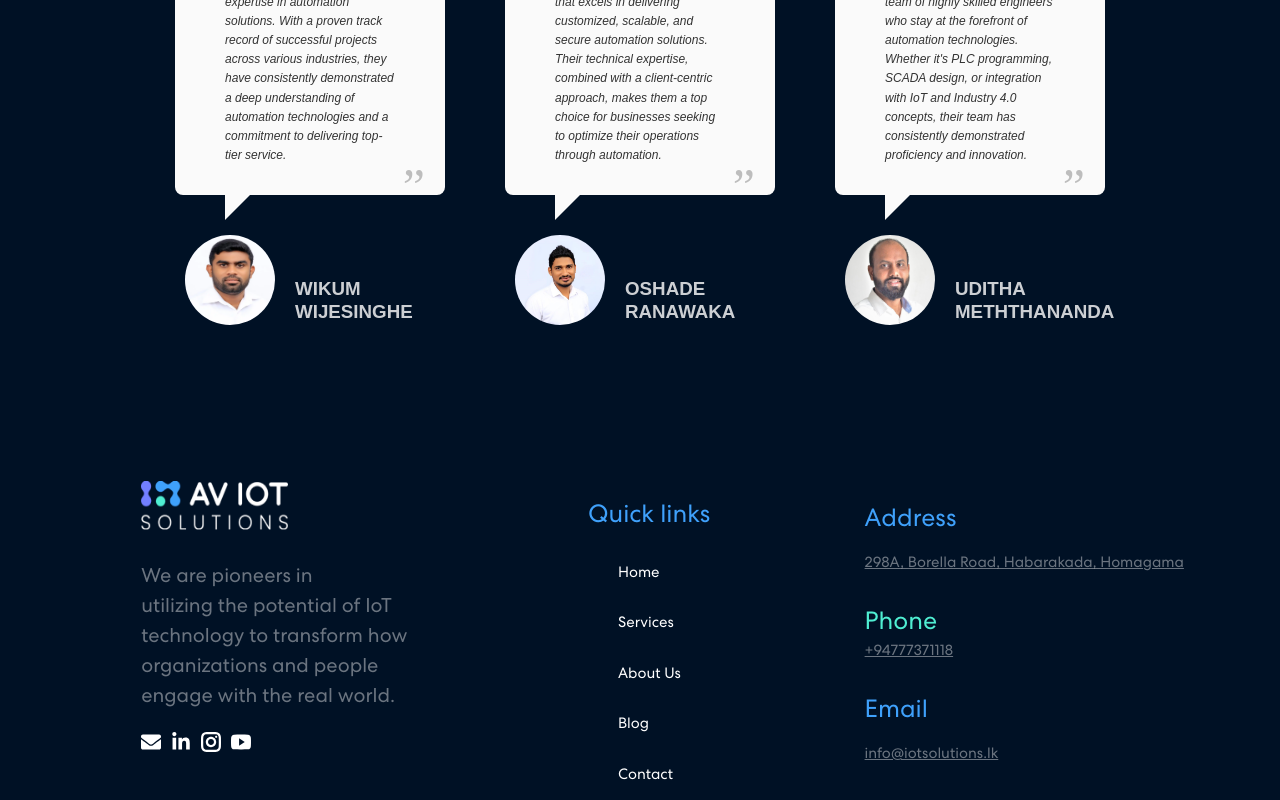
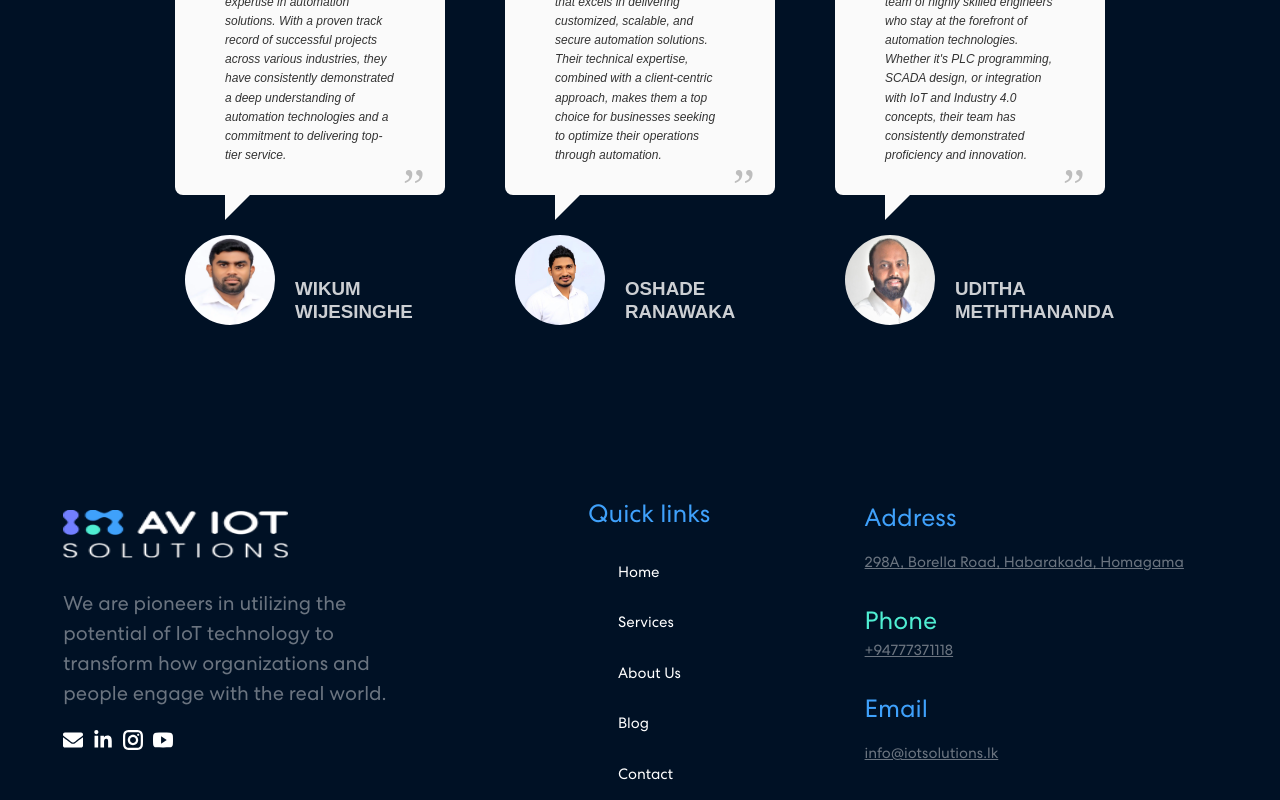
Before and after one commit to harindiw/AV-IOT-Web, a React (Create React App) app: page / in a window 1280 px wide. Shown: the part 1921-2721 px from the top of the page. Built offline with nearby package versions, Linux system fonts and the light colour scheme.

Commit message:
footer css

```diff
--- a/src/components/Blog/Subscribe.js
+++ b/src/components/Blog/Subscribe.js
@@ -3,6 +3,8 @@ import React , { useRef } from "react";
 import "./Subscribe.css";
 //import Star from './Star.png';
 import emailjs from '@emailjs/browser';
+import { toast } from "react-toastify";
+import 'react-toastify/dist/ReactToastify.css';
 
 export const Subscribe = () => {
 	const form = useRef();
@@ -17,9 +19,11 @@ export const Subscribe = () => {
 		.then(
 		  () => {
 			console.log('SUCCESS!');
+			toast.success('Thank you for subscribing!');
 		  },
 		  (error) => {
 			console.log('FAILED...', error);
+			toast.error('error. try again')
 		  },
 		);
 	};
--- a/src/components/Contact/SendMsg.js
+++ b/src/components/Contact/SendMsg.js
@@ -4,7 +4,6 @@ import "./SendMsg.css";
 import React ,{ useRef }from 'react';
 import emailjs from '@emailjs/browser';
 import { toast } from "react-toastify";
-
 import 'react-toastify/dist/ReactToastify.css';
 // import {useForm} from 'react-hook-form';
 
@@ -15,7 +14,7 @@ export const SendMsg = () => {
 	  e.preventDefault();
 
 	  emailjs
-		.sendForm('service_rgnoocv', 'template_3tguye3', form.current, {
+		.sendForm('service_rgnoocv', 'template_deuoujx', form.current, {
 		  publicKey: 'mzx4wsWnJQ18NbxVl',
 		})
 		.then(
--- a/src/components/Home/Footer.css
+++ b/src/components/Home/Footer.css
@@ -1,7 +1,8 @@
 .logo2{
-    padding-left: 130px;
+    padding-left: 52px;
     width: 276.6px;
     height: 48.6px;
+    margin-top: 27px;
     /*margin-left: 1000px;
     padding: 5px;*/
 }
@@ -10,11 +11,11 @@
     color: #ffffff6b;
     font-size: 20px;
     margin-top: 30px;
-    padding-left: 130px;
+    padding-left: 52px;
 }
 
 .footer-icon{
-    padding-left: 130px;
+    padding-left: 52px;
     font-size: 20px;
 }
 
```
